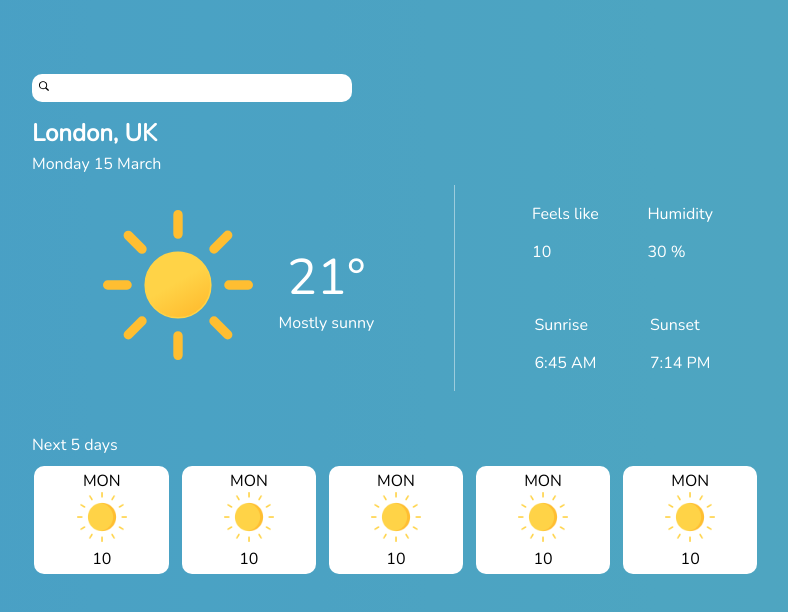
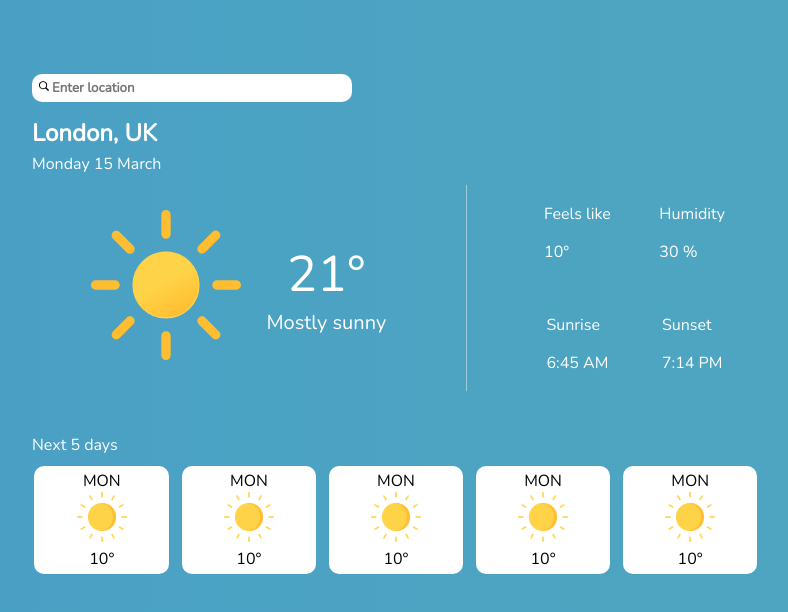
Before and after one commit to GintileDaugelaite/weather-app, a React (Vite) app: page / in a window 1280 px wide. Shown: the top 612 px of the page, without its empty margins (244-1032 px from the left). Built offline with nearby package versions, Linux system fonts and the light colour scheme.

Commit message:
Fetch weather API, pass location info to search input

```diff
--- a/package.json
+++ b/package.json
@@ -9,6 +9,7 @@
     "preview": "vite preview"
   },
   "dependencies": {
+    "axios": "^1.3.4",
     "react": "^18.2.0",
     "react-dom": "^18.2.0",
     "sass": "^1.58.3"
--- a/src/App.tsx
+++ b/src/App.tsx
@@ -2,11 +2,32 @@ import "./App.scss";
 import FutureWeather from "./components/FutureWeather";
 import Header from "./components/Header";
 import TempStats from "./components/TempStats";
+import axios from "axios";
+import { useState } from "react";
 
-const App = () => {
+const App: React.FC = () => {
+  const [data, setData] = useState({});
+  const [location, setLocation] = useState<string>("");
+
+  const url = `https://api.openweathermap.org/data/2.5/weather?q=${location}&appid=c9460a1dad58496d6599ed81f97e4637`;
+
+  const searchLocation = (event: React.KeyboardEvent<HTMLInputElement>) => {
+    if (event.key === "Enter") {
+      axios.get(url).then((res) => {
+        setData(res.data);
+        console.log(res.data);
+      });
+      setLocation("");
+    }
+  };
+
   return (
     <div className="wrapper">
-      <Header />
+      <Header
+        location={location}
+        setLocation={setLocation}
+        searchLocation={searchLocation}
+      />
       <TempStats />
       <FutureWeather />
     </div>
--- a/src/components/FutureWeatherCard.tsx
+++ b/src/components/FutureWeatherCard.tsx
@@ -5,7 +5,7 @@ const FutureWeatherCard = () => {
     <div className="future-weather-card">
       <p className="future-weather-card__day">MON</p>
       <img className="future-weather-card__img" alt="sun" src={Sun} width="50px"/>
-      <p className="future-weather-card__degrees">10</p>
+      <p className="future-weather-card__degrees">10°</p>
     </div>
   );
 };
--- a/src/components/Header.tsx
+++ b/src/components/Header.tsx
@@ -1,10 +1,17 @@
 import Search from "./Search";
+import React, { useState, Dispatch, SetStateAction } from "react";
 
-const Header = () => {
+type HeaderProps = {
+location: string;
+setLocation: Dispatch<SetStateAction<string>>;
+searchLocation: React.KeyboardEventHandler<HTMLInputElement>;
+}
+
+const Header = ({location, setLocation, searchLocation}: HeaderProps) => {
   return (
     <section className="header">
       <div className="header__container">
-      <Search />
+      <Search location={location} setLocation={setLocation} searchLocation={searchLocation}/>
       <h1 className="header__location">London, UK</h1>
       <p className="header__date">Monday 15 March</p>
       </div>
--- a/src/components/Search.tsx
+++ b/src/components/Search.tsx
@@ -1,7 +1,22 @@
-const Search = () => {
+import React, { useState, Dispatch, SetStateAction } from "react";
+
+type SearchProps = {
+  location: string;
+  setLocation: Dispatch<SetStateAction<string>>;
+  searchLocation: React.KeyboardEventHandler<HTMLInputElement>;
+};
+
+const Search = ({ location, setLocation, searchLocation }: SearchProps) => {
   return (
     <>
-      <input type="search" className="header__search-input" />
+      <input
+        type="text"
+        className="header__search-input"
+        placeholder="Enter location"
+        value={location}
+        onChange={event => setLocation(event.target.value)}
+        onKeyDown={searchLocation}
+      />
     </>
   );
 };
--- a/src/components/StatsCard.tsx
+++ b/src/components/StatsCard.tsx
@@ -1,9 +1,9 @@
 const StatsCard = () => {
   return (
     <div className="stats">
-      <div className="stats__feels-like-temp">
+      <div className="stats__feels">
         <p>Feels like</p>
-        <p>10</p>
+        <p>10°</p>
       </div>
       <div className="stats__humidity">
         <p>Humidity</p>
--- a/src/components/TemperatureCard.tsx
+++ b/src/components/TemperatureCard.tsx
@@ -9,7 +9,7 @@ const TemperatureCard = () => {
       </div>
       <div className="current-temperature__container">
         <div className="current-temperature__degrees">21°</div>
-        <div className="current-temperature__weather">Mostly sunny</div>
+        <div className="current-temperature__description">Mostly sunny</div>
       </div>
     </div>
   );
```
Also changed, not shown: 1 other file (tests, documents, lock files or other folders).
